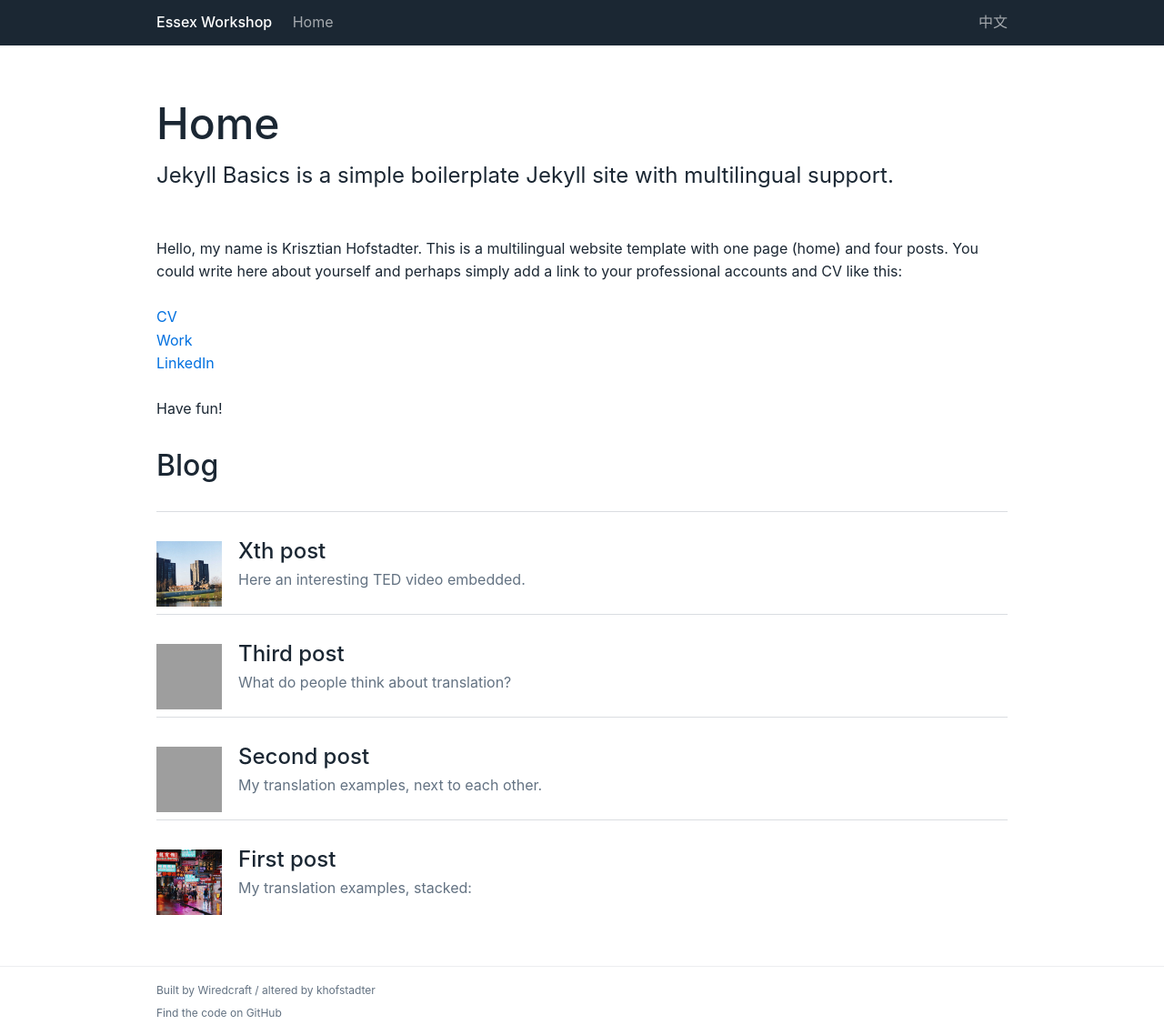
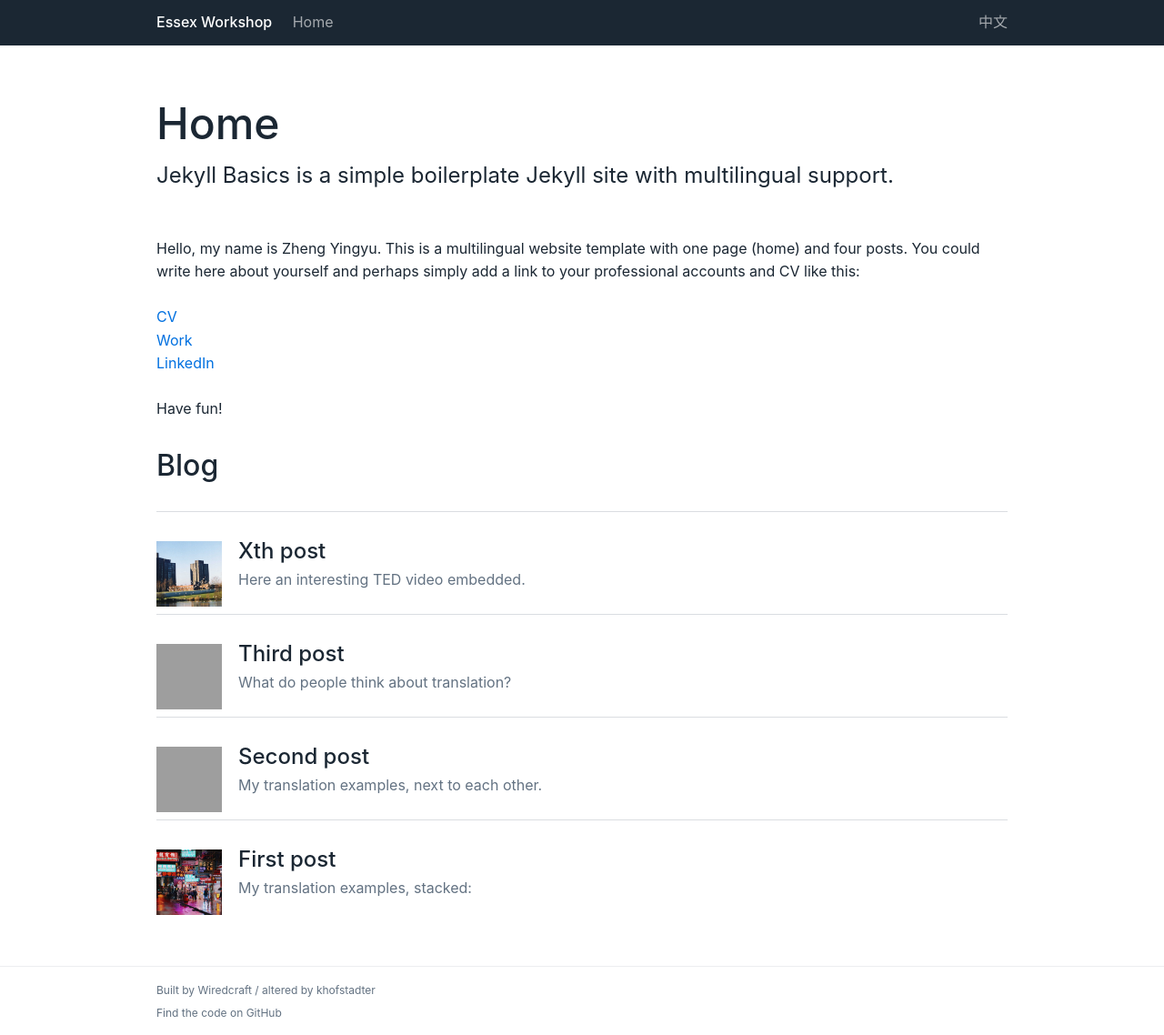
Before and after one commit to zhengyingyu55/1st, a Jekyll site: the page built from index.md, in a window 1280 px wide. Shown: the whole page at 91% size. Built offline with Jekyll 4.4.1, drawn with Linux system fonts in a browser that asks for light colours.

Commit message:
Update index.md

```diff
--- a/index.md
+++ b/index.md
@@ -5,7 +5,7 @@ description: "Jekyll Basics is a simple boilerplate Jekyll site with multilingua
 lang: en
 ---
 
-Hello, my name is Krisztian Hofstadter. This is a multilingual website template with one page (home) and four posts. You could write here about yourself and perhaps simply add a link to your professional accounts and CV like this:
+Hello, my name is Zheng Yingyu. This is a multilingual website template with one page (home) and four posts. You could write here about yourself and perhaps simply add a link to your professional accounts and CV like this:
 
 [CV](https://khofstadter.info/assets/doc/K-Hofstader-CV-general-2019.pdf)
 [Work](https://www.anglia.ac.uk/people/krisztian-hofstadter)
```
